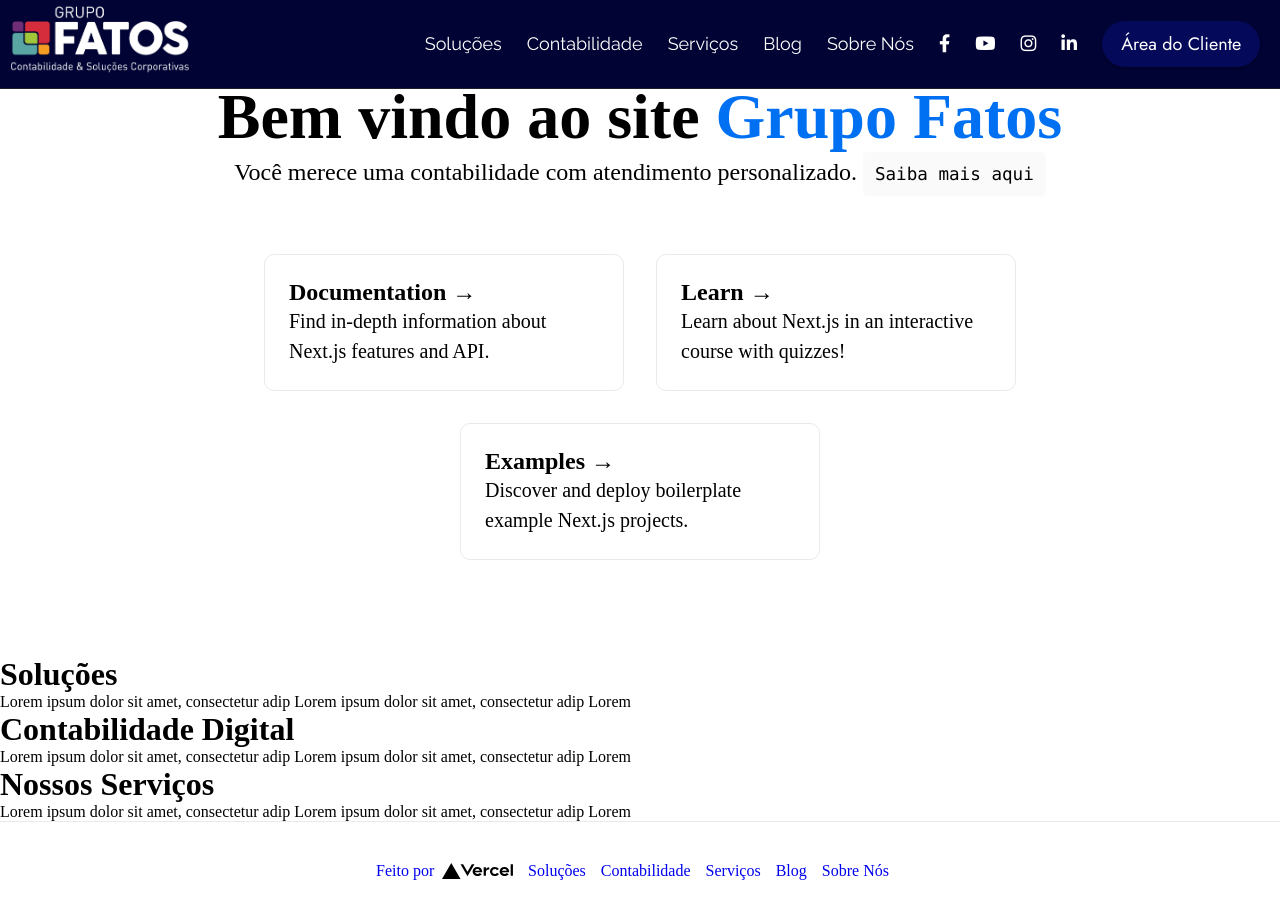
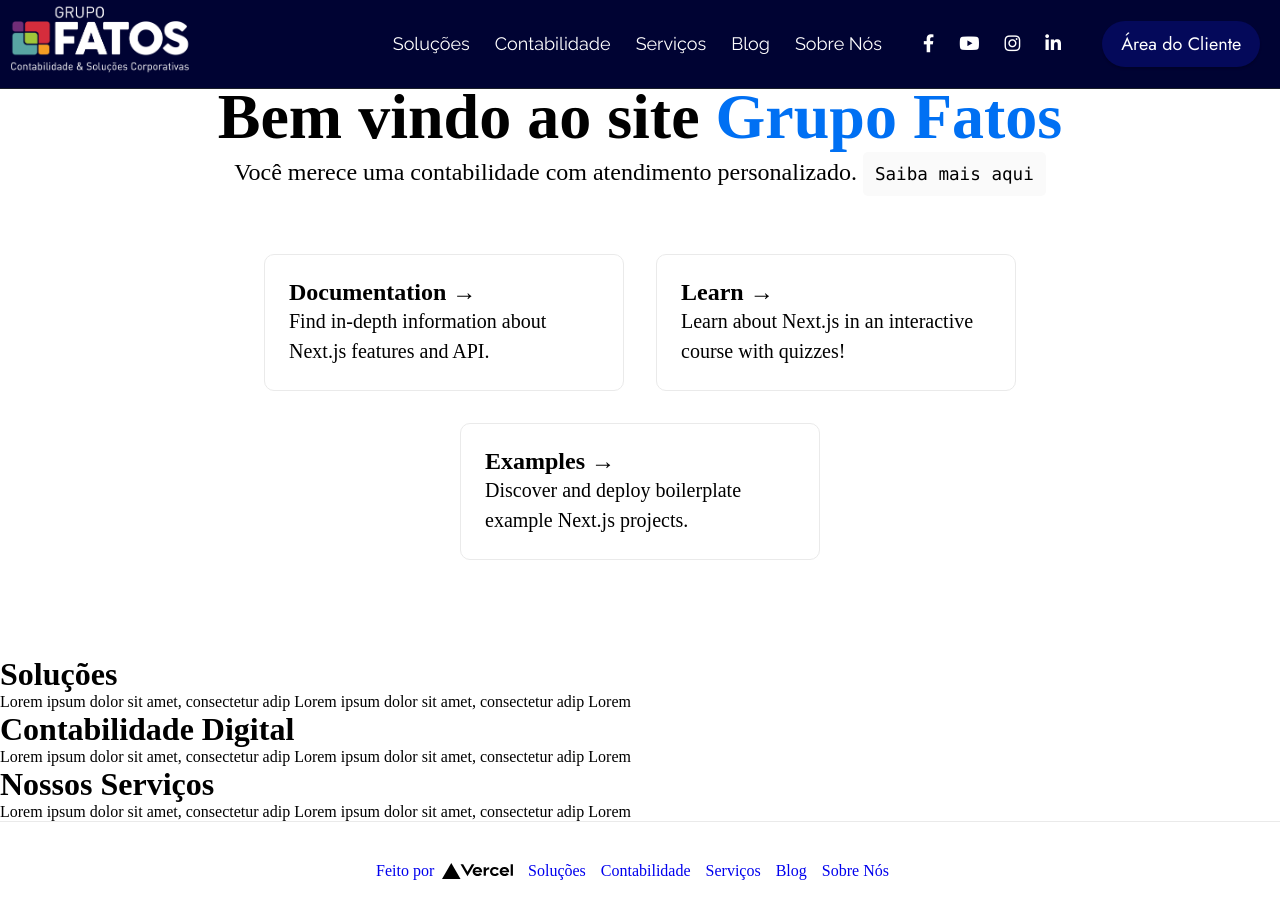
Before and after one commit to Akastro/GrupoFatos, a Next.js app: page / in a window 1280 px wide. Shown: the top 918 px of the page. Built offline with nearby package versions, Linux system fonts and the light colour scheme.

Commit message:
55° commit

```diff
--- a/components/Menu.js
+++ b/components/Menu.js
@@ -11,10 +11,13 @@ const Menu = () => (
                     <li><a href="#servico" className="menu-btn">Serviços</a></li>
                     <li><a href="https://" className="menu-btn" _target="_blank">Blog</a></li>
                     <li><a href="/Sobre" className="menu-btn">Sobre Nós</a></li>
+                    <li>
+                    <div class="icons-menu">
                     <li><a href="https://www.facebook.com/grfatos" target=" _blank=" className="menu-btn"><i class="fab fa-facebook-f"></i></a></li>
                     <li><a href=" https://www.youtube.com/grupofatos " target=" _blank " className="menu-btn" _target="_blank"><i class="fab fa-youtube"></i></a></li>
                     <li><a href=" https://www.instagram.com/gf_contabilidade " target=" _blank " className="menu-btn"><i class="fab fa-instagram"></i></a></li>
                     <li><a href=" https://www.linkedin.com/company/grupo-fatos-apoio-ao-empreendedor " target=" _blank " className="menu-btn"><i class="fab fa-linkedin-in"></i></a></li>
+                    </div></li>
                     <li><div class=" navbar-buttons mbr-section-btn "><a class=" btn btn-primary display-7 " href=" https://grupofatos.com.br/area-do-cliente.html ">Área do Cliente</a></div></li>
                 </ul>
                 <div className="menu-btn">
--- a/styles/globals.css
+++ b/styles/globals.css
@@ -112,6 +112,16 @@ a.btn:not(.btn-form) {
 }
 .btn:not(:disabled):not(.disabled) {
   cursor: pointer;
+}
+
+.icons-menu {
+  flex-wrap: nowrap;
+  display: flex;
+  justify-content: center;
+  padding-left: 1rem;
+  padding-right: 1rem;
+  padding-top: 0.3rem;
+  text-align: center;
 }
 
 /*botões*/
```
